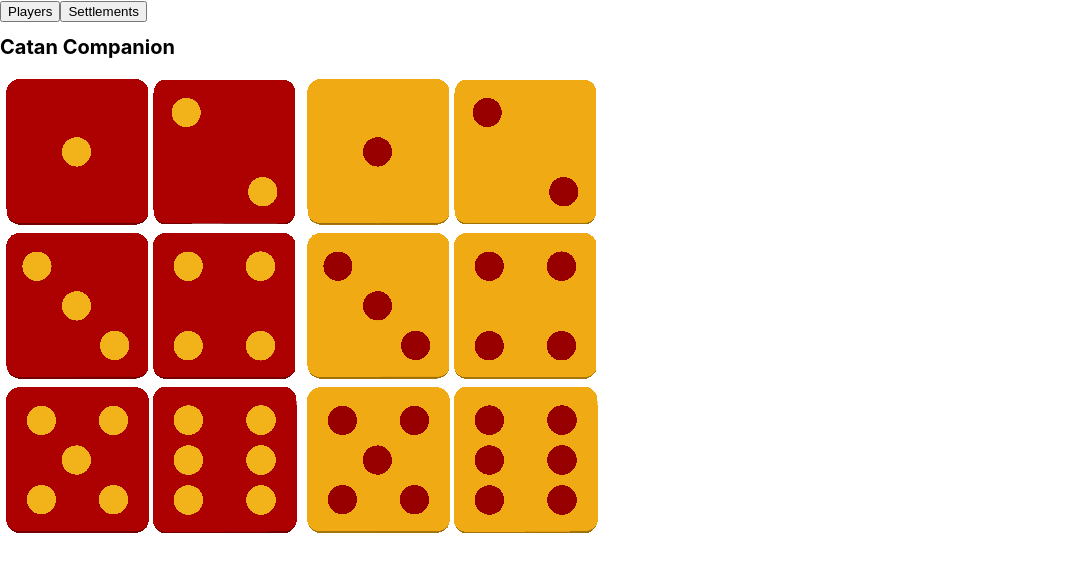
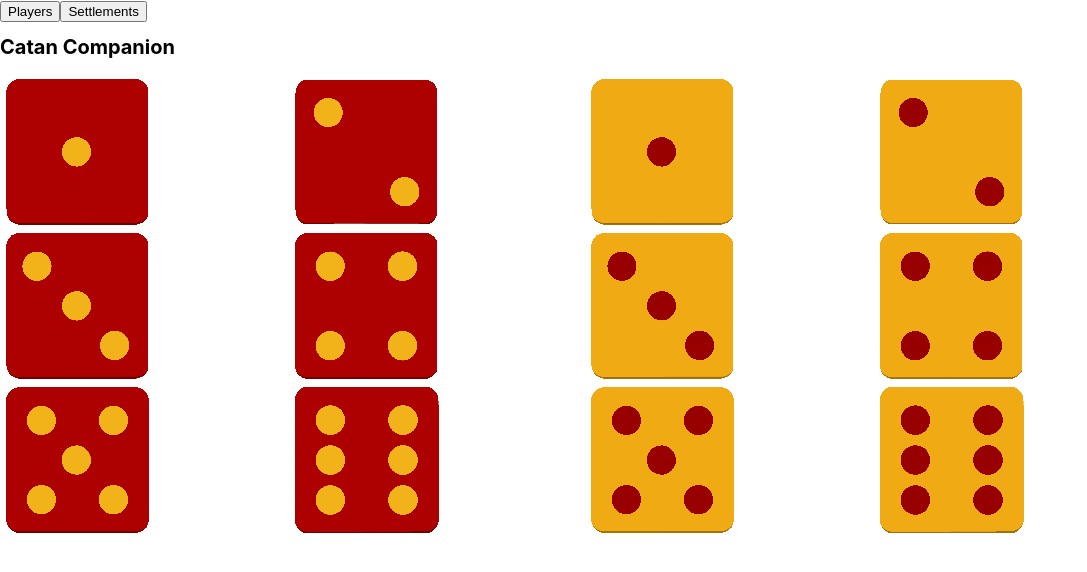
Before and after one commit to CK6853/CatanCompanion, a React (Create React App) app: page / in a window 1280 px wide. Shown: the top 572 px of the page, without its empty margins (0-1087 px from the left). Built offline with nearby package versions, Linux system fonts and the light colour scheme.

Commit message:
Use semi-transparent overlay for selection

```diff
--- a/src/Pages/Home.js
+++ b/src/Pages/Home.js
@@ -61,11 +61,13 @@ function DiceGroup(props) {
       <table className="DiceGroupTable"><tbody>
         {/*Three rows of this colour's dice*/}
         {[1,2,3].map((row) => (
-          <tr key={row}>
+          <tr key={row} className="DiceRow">
             {/*Figure out which dice go in this row based on row number, e.g. row 2 has dice 3 and 4*/}
-            {[(2*row)-1,(2*row)].map((value) => (<td key={value}>
-              <Die value={value} colour={props.colour} selected={props.selected===value} setSelected={props.setSelected}/>
-            </td>))}
+            {[(2*row)-1,(2*row)].map((value) => (
+              <td key={value}>
+                <Die value={value} colour={props.colour} selected={props.selected===value} setSelected={props.setSelected}/>
+              </td>
+            ))}
           </tr>
         ))}
       </tbody></table>
@@ -77,18 +79,24 @@ function DiceGroup(props) {
 // Props needed: int value, str colour, bool selected, setSelected()
 function Die(props) {
   return (
-    <img
-      // Formatting needs to be different if this die is selected for this colour, so set className appropriately
-      className={props.selected ? "SelectedDiceImage" : "DiceImage"}
+    <div className="DieCell">
+      <img className="DieImage"
+        // Needs to display its own colour and value image
+        src={process.env.PUBLIC_URL + `/Dice/${props.colour}${props.value}.png`}
+        alt="Die"
+      />
 
-      // Needs to display its own colour and value image
-      src={process.env.PUBLIC_URL + `/Dice/${props.colour}${props.value}.png`}
+      <img
+        // Formatting needs to be different if this die is selected for this colour, so set className appropriately
+        class={props.selected ? "DieOverlay Selected" : "DieOverlay"}
+        src={process.env.PUBLIC_URL + "/Dice/white.png"}
+        alt="White"
+        // If this die isn't selected, clicking it should set the selected value to this die's value
+        // If already selected, selecting again should remove selection
+        onClick={props.selected ? () => props.setSelected(null) : () => props.setSelected(props.value)}
+      />
 
-      // If this die isn't selected, clicking it should set the selected value to this die's value
-      // If already selected, selecting again should remove selection
-      onClick={props.selected ? () => props.setSelected(null) : () => props.setSelected(props.value)}
+    </div>
 
-      alt="Die"
-    />
   )
 }
```
Also changed, not shown: public/Dice/white.png (added).
